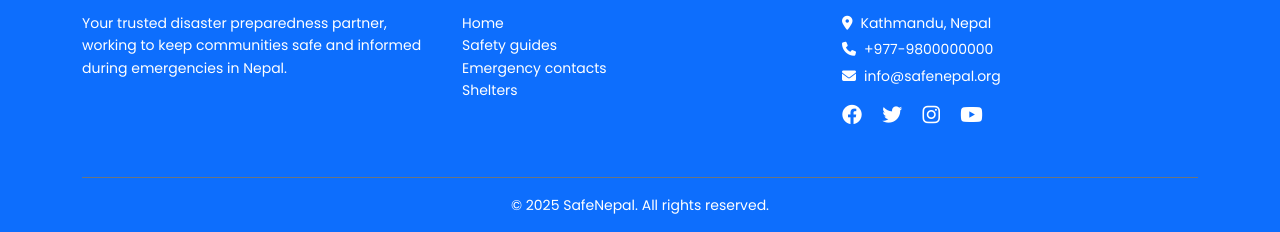
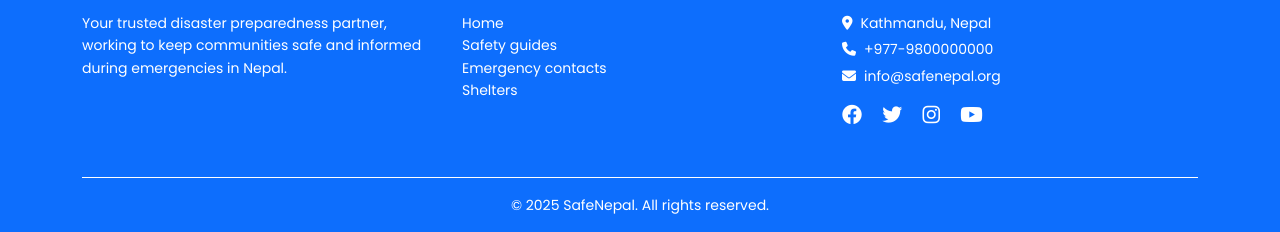
Before and after one commit to kinjalsgitacc/safe-nepal, a website: page safety.html in a window 1280 px wide. Shown: the part 2030-2262 px from the top of the page. Drawn offline with nearby package versions, Linux system fonts and the light colour scheme; files whose address does not match are found by name.

Commit message:
Update safety.html

```diff
--- a/safety.html
+++ b/safety.html
@@ -451,7 +451,7 @@
             </div>
 
             <!-- Bottom line -->
-            <div class="text-center mt-4 border-top border-secondary pt-3">
+            <div class="text-center mt-4 border-top border-white pt-3">
                 <p class="small mb-0">&copy; 2025 SafeNepal. All rights reserved.</p>
             </div>
         </div>
```
